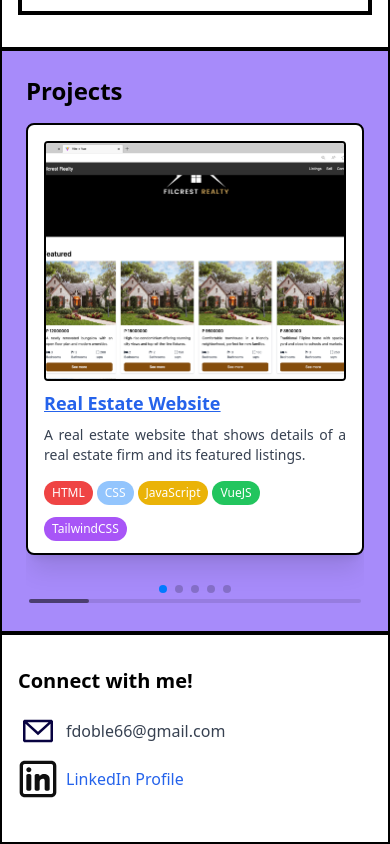
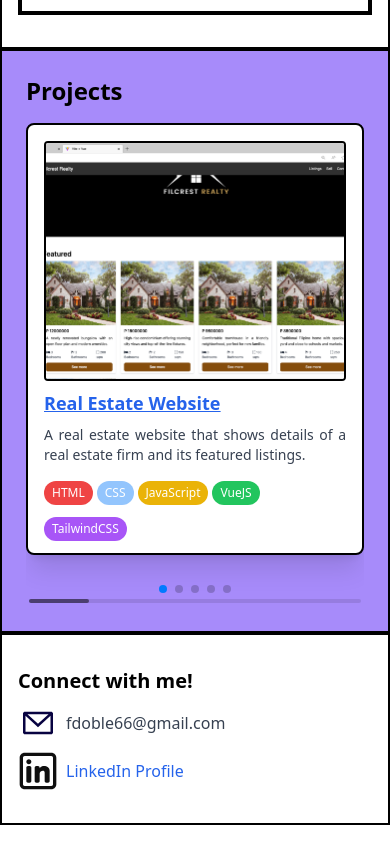
Before and after one commit to fdoble12/fdoble-website, a Vue app: page / in a window 390 px wide. Shown: the part 2322-3166 px from the top of the page. Built offline with nearby package versions, Linux system fonts and the light colour scheme.

Commit message:
updated projects sizing

```diff
--- a/src/components/Contact.vue
+++ b/src/components/Contact.vue
@@ -1,9 +1,9 @@
 <template>
-  <section id="contact" class="bg-white py-8 md:py-10 h-[25vh] md:h-[30vh] border-2 border-black">
-    <div class="container mx-auto px-4">
-      <h2 class="text-xl md:text-4xl font-semibold mb-4">Connect with me!</h2>
+  <section id="contact" class="bg-white py-8 md:py-10 lg:py-4 border-2 border-black">
+    <div class="container mx-auto px-4 flex flex-col gap-1justify-center">
+      <h2 class="text-xl md:text-2xl font-semibold pb-2">Connect with me!</h2>
 
-      <div class="text-gray-700 leading-7 text-md md:text-xl flex flex-col">
+      <div class="text-gray-700 leading-7 text-md md:text-lg flex flex-col">
         <p class="flex items-center mb-2">
           <img src="../assets/email.svg" alt="Email Icon" class="inline h-10 w-10 mr-2"> fdoble66@gmail.com
         </p>
--- a/src/components/ProjectCard.vue
+++ b/src/components/ProjectCard.vue
@@ -1,11 +1,11 @@
 <template>
-  <div class="bg-white p-4 pb-1 rounded-lg shadow-xl border-2 border-black w-full md:w-auto md:h-auto">
+  <div class="bg-white p-4 pb-1 rounded-lg shadow-xl border-2 border-black flex flex-stretch flex-col">
     <!-- Project Card Content -->
     <div>
       <img
         :src="project.img"
         :alt="project.title"
-        class="w-[360px] h-60 md:w-full md:h-80 object-cover rounded border-2 border-black"
+        class="w-[360px] h-60 md:w-full md:h-60 object-cover rounded border-2 border-black"
       />
     </div>
     <div>
--- a/src/components/Projects.vue
+++ b/src/components/Projects.vue
@@ -24,7 +24,7 @@
       </swiper>
 
       <!-- Display cards without carousel for larger screens -->
-      <div v-else class="grid grid-cols-1 md:grid-cols-2 lg:grid-cols-3 gap-4">
+      <div v-else class="grid grid-cols-2 md:grid-cols-2 lg:grid-cols-3 gap-4">
         <ProjectCard v-for="(project, index) in projects" :key="index" :project="project"></ProjectCard>
       </div>
     </div>
```
